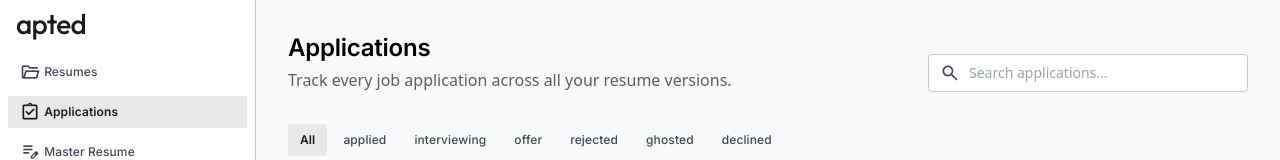
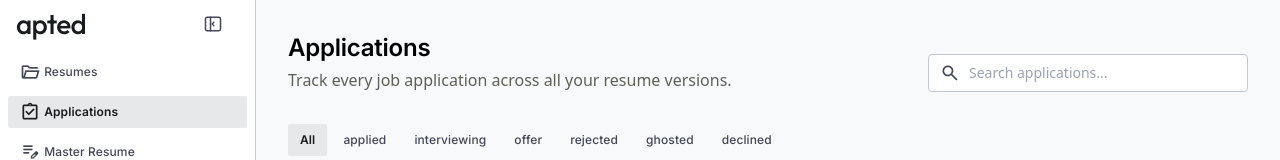
Before and after one commit to premiumfriedrice/apted, a Next.js app: page /applications in a window 1280 px wide. Shown: the top 160 px of the page. Built offline with nearby package versions, Linux system fonts and the light colour scheme; no server answers; the database is empty.

Commit message:
fix: restore the chevron icon on the collapse button

```diff
--- a/src/components/AppShell.tsx
+++ b/src/components/AppShell.tsx
@@ -113,7 +113,9 @@ function SidebarInner({
               title="Collapse sidebar"
               aria-label="Collapse sidebar"
               className="h-9 w-9 shrink-0 rounded text-on-surface-variant transition-colors hover:bg-surface-container-low hover:text-on-surface"
-            />
+            >
+              <CollapseIcon />
+            </button>
           </>
         )}
       </div>
@@ -185,6 +187,16 @@ function sideIconBtnCls(active: boolean): string {
     : "text-on-surface-variant hover:bg-surface-container-low hover:text-on-surface";
 }
 
+function CollapseIcon() {
+  return (
+    <svg className="h-5 w-5" viewBox="0 0 24 24" fill="none" stroke="currentColor" strokeWidth={1.8} strokeLinecap="round" strokeLinejoin="round">
+      <rect x="3" y="4" width="18" height="16" rx="2" />
+      <line x1="9" y1="4" x2="9" y2="20" />
+      <polyline points="15 10 13 12 15 14" transform="translate(-2 0)" />
+    </svg>
+  );
+}
+
 function MaterialIcon({ name, className = "" }: { name: string; className?: string }) {
   return (
     <span
```
